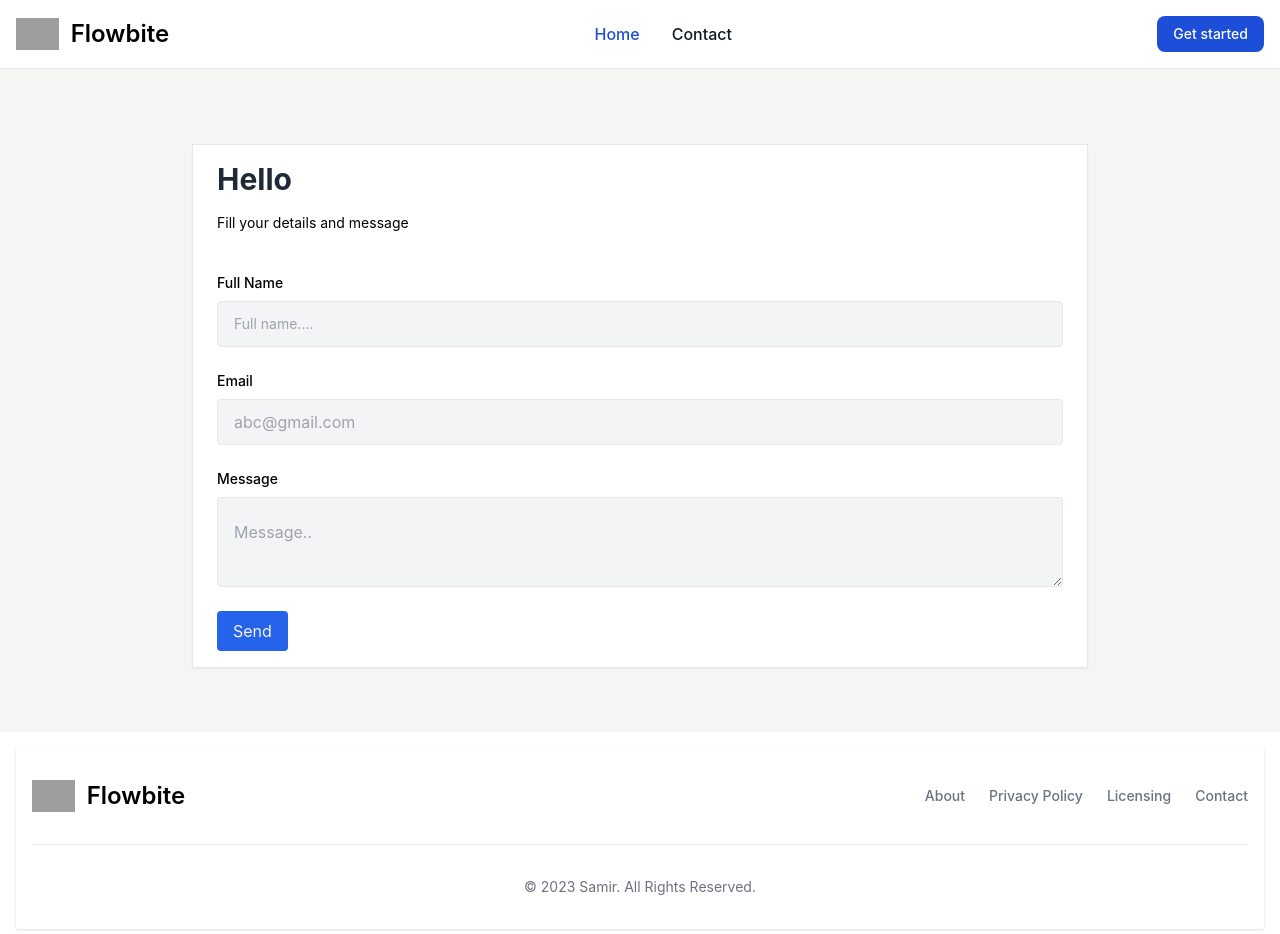
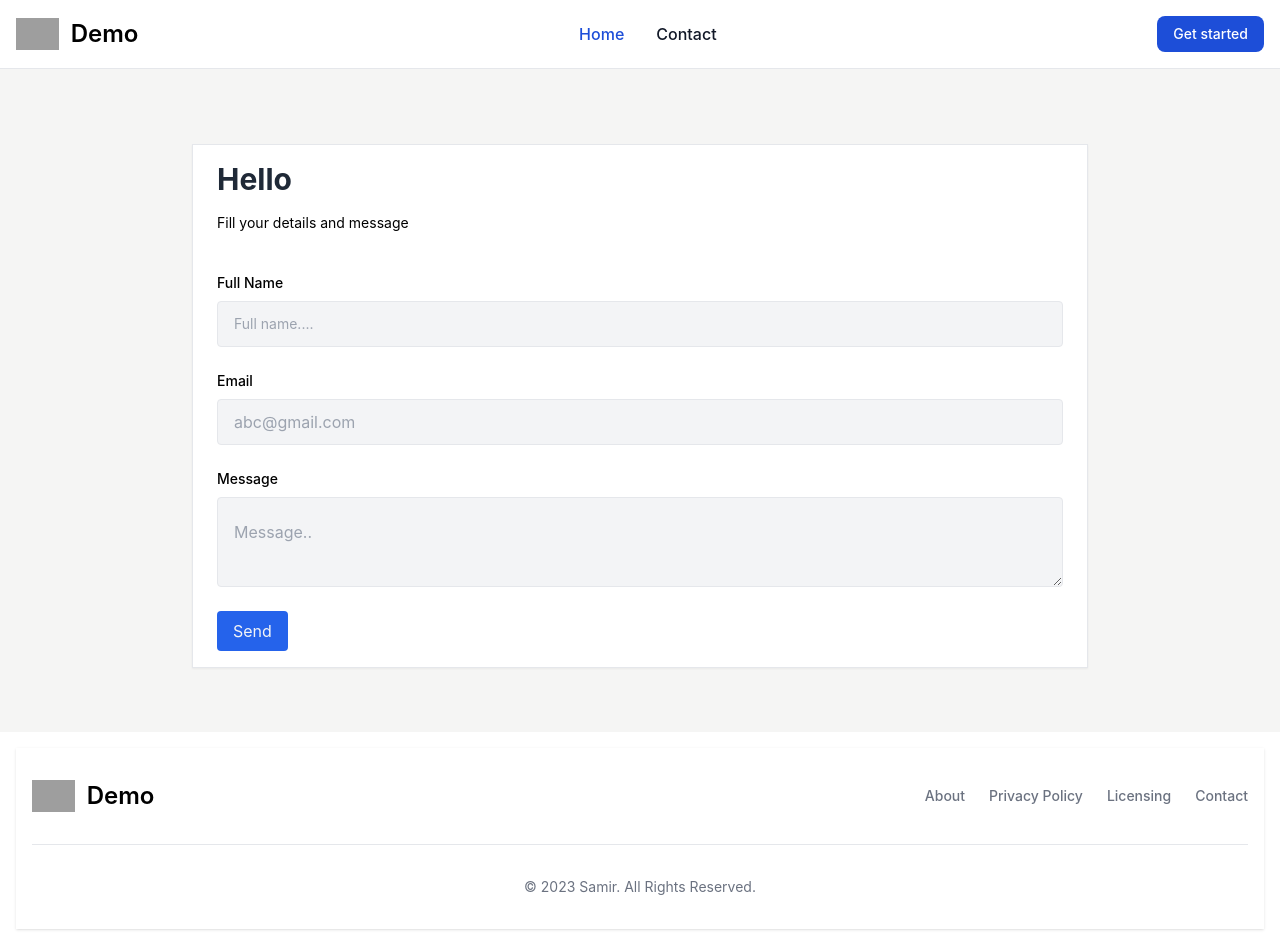
Before and after one commit to samiramrullah/Assessment, a React (Create React App) app in the folder frontend/: page /contact in a window 1280 px wide. Shown: the top 934 px of the page. Built offline with nearby package versions, Linux system fonts and the light colour scheme; grey boxes are pictures that could not be loaded.

Commit message:
demo link added

```diff
--- a/frontend/src/components/Footer.js
+++ b/frontend/src/components/Footer.js
@@ -9,7 +9,7 @@ const Footer = () => {
                     <div class="sm:flex sm:items-center sm:justify-between">
                         <a href="https://flowbite.com/" class="flex items-center mb-4 sm:mb-0">
                             <img src="https://flowbite.com/docs/images/logo.svg" class="h-8 mr-3" alt="Flowbite Logo" />
-                            <span class="self-center text-2xl font-semibold whitespace-nowrap dark:text-white">Flowbite</span>
+                            <span class="self-center text-2xl font-semibold whitespace-nowrap dark:text-white">Demo</span>
                         </a>
                         <ul class="flex flex-wrap items-center mb-6 text-sm font-medium text-gray-500 sm:mb-0 dark:text-gray-400">
                             <li>
--- a/frontend/src/components/Navbar.js
+++ b/frontend/src/components/Navbar.js
@@ -1,5 +1,5 @@
 import React from 'react'
-import {Link} from 'react-router-dom'
+import { Link } from 'react-router-dom'
 const Navbar = () => {
     return (
         <>
@@ -7,11 +7,11 @@ const Navbar = () => {
             <nav class="bg-white dark:bg-gray-900 fixed w-full z-20 top-0 left-0 border-b border-gray-200 dark:border-gray-600">
                 <div class="max-w-screen-xl flex flex-wrap items-center justify-between mx-auto p-4">
                     <Link to={'/'} class="flex items-center">
-                        <img src="https://flowbite.com/docs/images/logo.svg" class="h-8 mr-3" alt="Flowbite Logo"/>
-                            <span class="self-center text-2xl font-semibold whitespace-nowrap dark:text-white">Flowbite</span>
+                        <img src="https://flowbite.com/docs/images/logo.svg" class="h-8 mr-3" alt="Flowbite Logo" />
+                        <span class="self-center text-2xl font-semibold whitespace-nowrap dark:text-white">Demo</span>
                     </Link>
                     <div class="flex md:order-2">
-                        <button type="button" class="text-white bg-blue-700 hover:bg-blue-800 focus:ring-4 focus:outline-none focus:ring-blue-300 font-medium rounded-lg text-sm px-4 py-2 text-center mr-3 md:mr-0 dark:bg-blue-600 dark:hover:bg-blue-700 dark:focus:ring-blue-800">Get started</button>
+                        <Link to={'/dashboard'}><button type="button" class="text-white bg-blue-700 hover:bg-blue-800 focus:ring-4 focus:outline-none focus:ring-blue-300 font-medium rounded-lg text-sm px-4 py-2 text-center mr-3 md:mr-0 dark:bg-blue-600 dark:hover:bg-blue-700 dark:focus:ring-blue-800">Get started</button></Link>
                         <button data-collapse-toggle="navbar-sticky" type="button" class="inline-flex items-center p-2 text-sm text-gray-500 rounded-lg md:hidden hover:bg-gray-100 focus:outline-none focus:ring-2 focus:ring-gray-200 dark:text-gray-400 dark:hover:bg-gray-700 dark:focus:ring-gray-600" aria-controls="navbar-sticky" aria-expanded="false">
                             <span class="sr-only">Open main menu</span>
                             <svg class="w-6 h-6" aria-hidden="true" fill="currentColor" viewBox="0 0 20 20" xmlns="http://www.w3.org/2000/svg"><path fill-rule="evenodd" d="M3 5a1 1 0 011-1h12a1 1 0 110 2H4a1 1 0 01-1-1zM3 10a1 1 0 011-1h12a1 1 0 110 2H4a1 1 0 01-1-1zM3 15a1 1 0 011-1h12a1 1 0 110 2H4a1 1 0 01-1-1z" clip-rule="evenodd"></path></svg>
--- a/frontend/src/pages/Dashboard.js
+++ b/frontend/src/pages/Dashboard.js
@@ -1,6 +1,7 @@
 import React from 'react'
 import dp from '../assets/dp.jpg';
 import TableData from '../components/TableData';
+import { Link } from 'react-router-dom';
 const Dashboard = () => {
     return (
         <>
@@ -18,7 +19,7 @@ const Dashboard = () => {
                                 alt=""
                                 class="m-auto h-10 w-10 rounded-full object-cover lg:h-28 lg:w-28"
                             />
-                            <h5 class="mt-4 hidden text-xl font-semibold text-gray-600 lg:block dark:text-gray-300">Cynthia J. Watts</h5>
+                            <h5 class="mt-4 hidden text-xl font-semibold text-gray-600 lg:block dark:text-gray-300">Samir Alam</h5>
                             <span class="hidden text-gray-400 lg:block">Admin</span>
                         </div>
 
@@ -50,6 +51,7 @@ const Dashboard = () => {
                     </div>
 
                     <div class="-mx-6 flex items-center justify-between border-t px-6 pt-4 dark:border-gray-700">
+                        <Link to={'/'}>
                             <button class="group flex items-center space-x-4 rounded-md px-4 py-3 text-gray-600 dark:text-gray-300">
                                 <svg
                                     xmlns="http://www.w3.org/2000/svg"
@@ -67,6 +69,7 @@ const Dashboard = () => {
                                 </svg>
                                 <span class="group-hover:text-gray-700 dark:group-hover:text-white">Logout</span>
                             </button>
+                        </Link>
                     </div>
                 </aside>
                 <div class="ml-auto mb-6 lg:w-[75%] xl:w-[80%] 2xl:w-[85%]">
@@ -175,7 +178,7 @@ const Dashboard = () => {
                             class="flex h-[80vh] items-center justify-center rounded-xl border-2 border-dashed border-gray-300 dark:border-gray-600"
                         >
                             <span class="dark:text-white">
-                                <TableData/>
+                                <TableData />
 
                             </span>
                         </div>
--- a/frontend/src/utils/modals/EmailResponse.js
+++ b/frontend/src/utils/modals/EmailResponse.js
@@ -60,7 +60,7 @@ const EmailResponse = ({setOpen,open,email}) => {
                             />
                         </Typography>
                         <button type='submit' class="bg-transparent hover:bg-blue-500 text-blue-700 font-semibold hover:text-white py-2 px-4 border border-blue-500 hover:border-transparent rounded">
-                            Button
+                            Send
                         </button>
                     </form>
                 </Box>
```
Also changed, not shown: 1 other file (tests, documents, lock files or other folders). Lines whose indentation alone changed are shown as unchanged.
